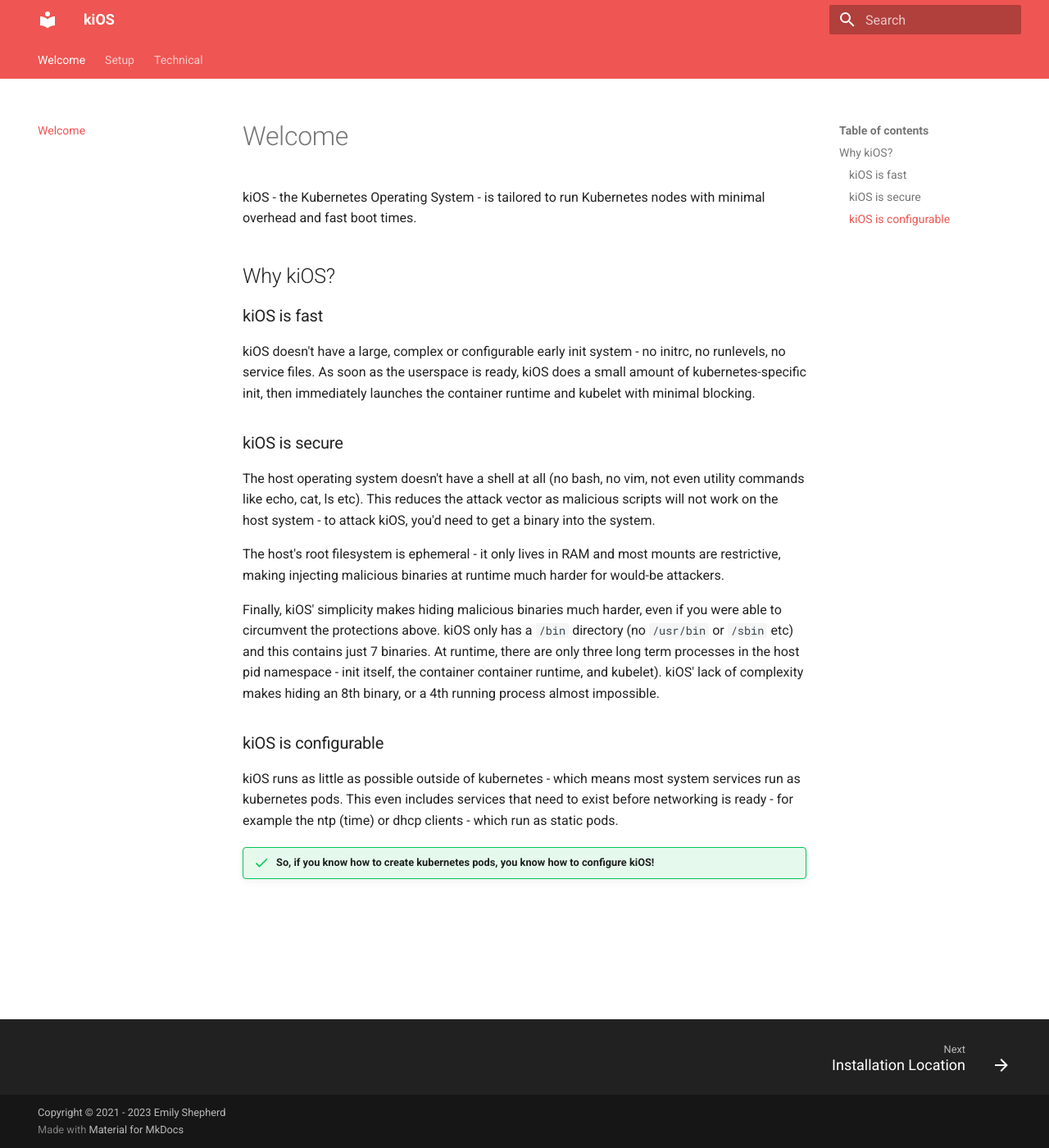
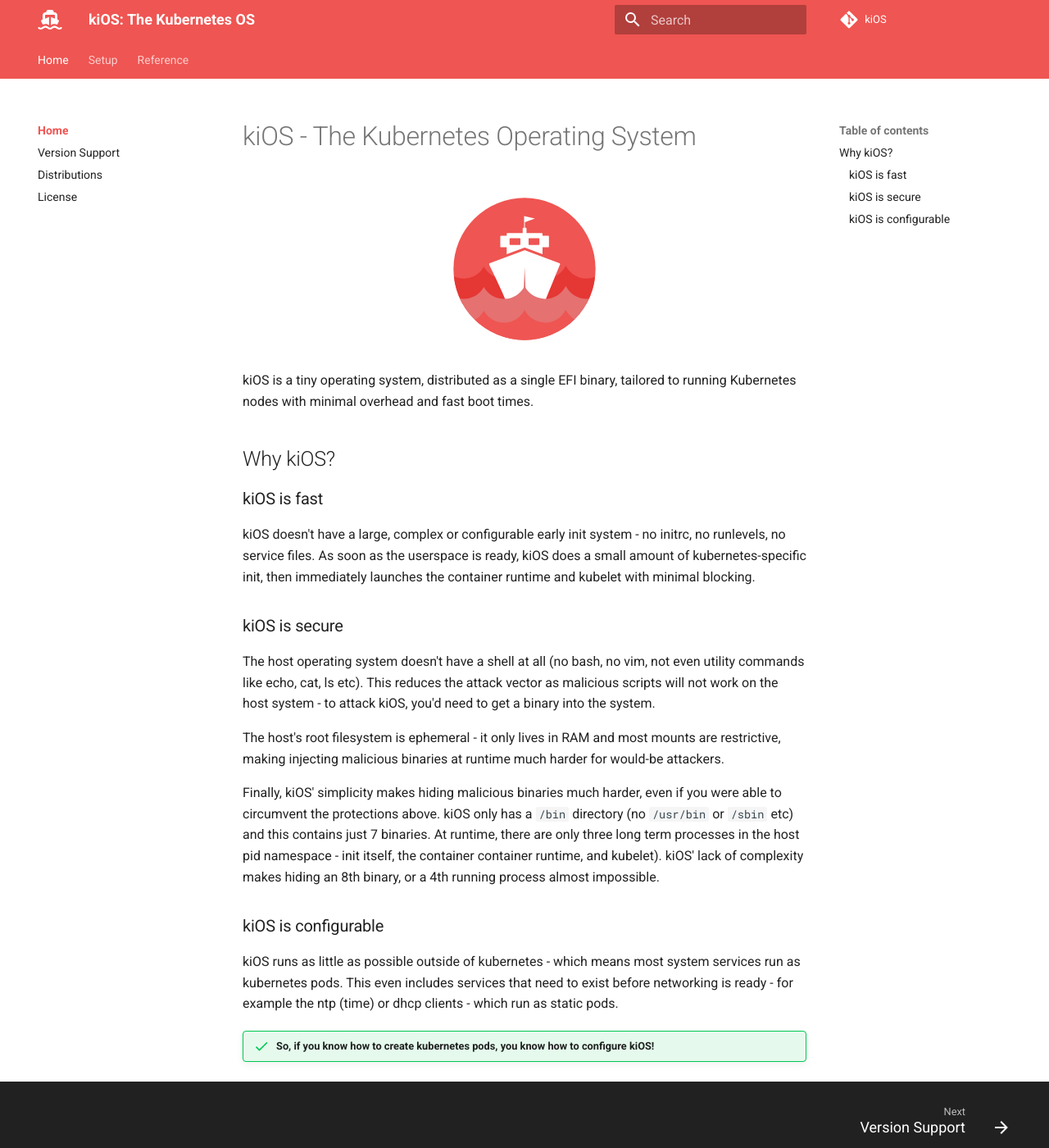
Before and after one commit to EmilyShepherd/kiOS, an MkDocs documentation site: the page built from docs/index.md, in a window 1280 px wide and 1400 px high. Shown: the whole window at 82% size. Built offline with MkDocs 1.6.1 and Material for MkDocs 9.7.7, drawn with Linux system fonts in a browser that asks for light colours; comment, search, counter and statistics services are not loaded.

Commit message:
docs: Restructure and add

```diff
--- a/docs/index.md
+++ b/docs/index.md
@@ -1,7 +1,16 @@
-# Welcome
+---
+title: Home
+---
 
-kiOS - the Kubernetes Operating System - is tailored to run Kubernetes
-nodes with minimal overhead and fast boot times.
+# kiOS - The Kubernetes Operating System
+
+<div style="text-align: center;" markdown>
+<img width=200 src="logo.svg" alt="kiOS" />
+</div>
+
+kiOS is a tiny operating system, distributed as a single EFI binary,
+tailored to running Kubernetes nodes with minimal overhead and fast boot
+times.
 
 ## Why kiOS?
 
--- a/mkdocs.yml
+++ b/mkdocs.yml
@@ -1,15 +1,20 @@
-site_name: kiOS
+site_name: "kiOS: The Kubernetes OS"
 theme:
   name: material
   features:
     - navigation.tabs
     - navigation.top
     - navigation.footer
+    - navigation.indexes
   palette:
     primary: red
     accent: red
+  icon:
+    logo: fontawesome/solid/ship
 
 copyright: Copyright &copy; 2021 - 2023 Emily Shepherd
+repo_url: https://github.com/EmilyShepherd/kiOS
+repo_name: kiOS
 
 markdown_extensions:
   - admonition
@@ -21,3 +26,20 @@ markdown_extensions:
       alternate_style: true
   - pymdownx.tasklist:
       custom_checkbox: true
+  - attr_list
+  - pymdownx.emoji:
+      emoji_index: !!python/name:materialx.emoji.twemoji
+
+
+nav:
+  - Home:
+    - index.md
+    - versioning.md
+    - distributions.md
+    - license.md
+  - Setup:
+    - setup/quick-start/location.md
+    - setup/quick-start/node-configuration.md
+    - setup/quick-start/static-pods.md
+  - Reference:
+    - technical/datapart.md
```
Also changed, not shown: docs/distributions.md (added, +36 -0 lines), docs/license.md (added, +23 -0 lines), docs/setup/quick-start/static-pods.md (renamed from docs/setup/quick-start/03-static-pods.md, +41 -26 lines), docs/versioning.md (added, +40 -0 lines), docs/logo.svg (added), docs/setup/quick-start/location.md (renamed from docs/setup/quick-start/01-location.md), docs/setup/quick-start/node-configuration.md (renamed from docs/setup/quick-start/02-kubelet-configuration.md).
